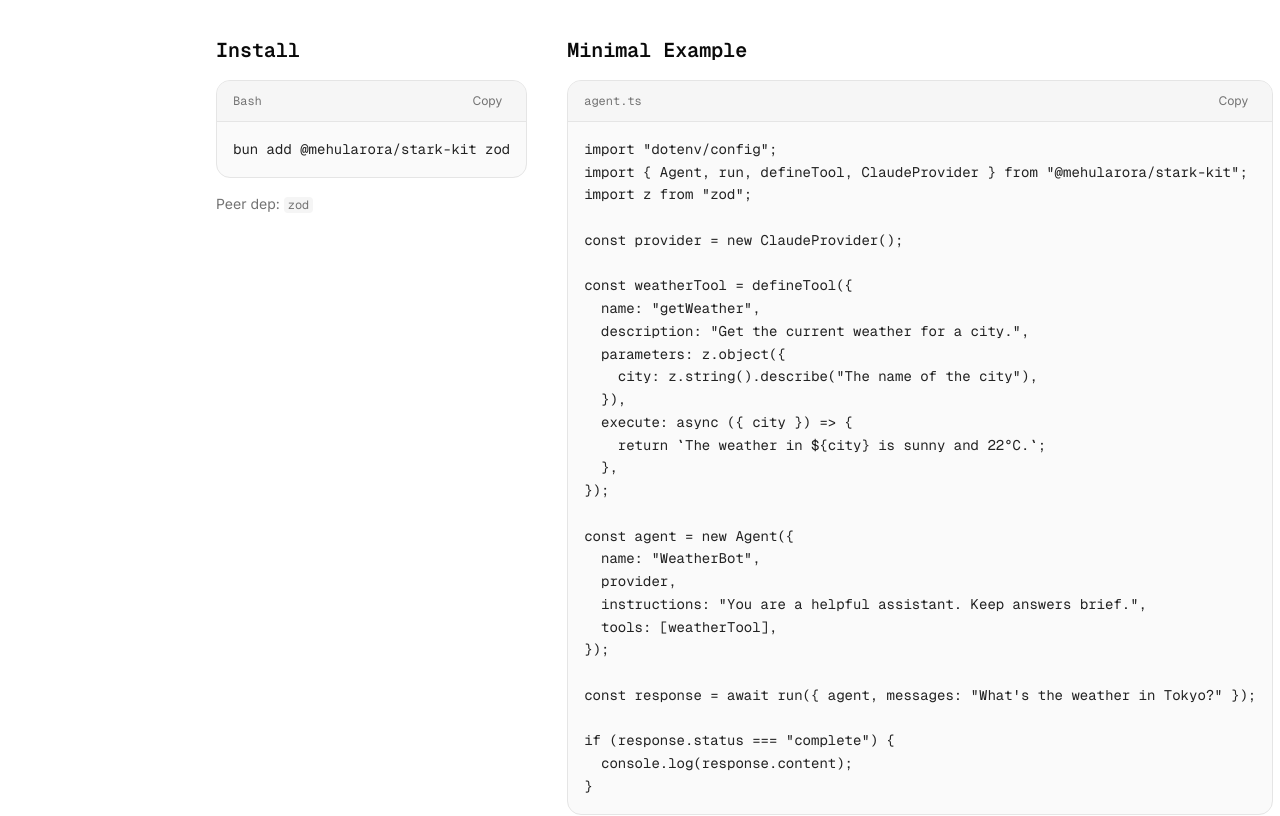
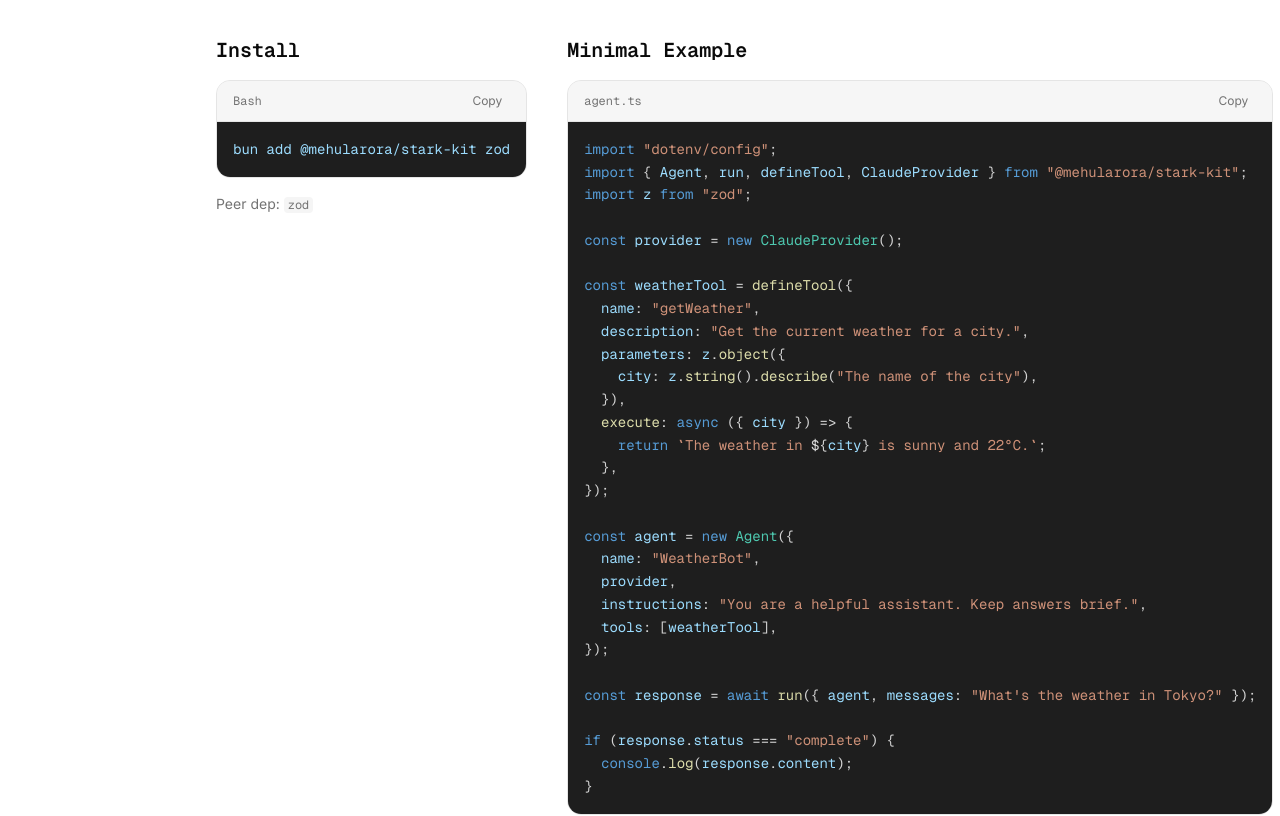
Before and after one commit to MEHULARORA11/Stark-Kit, a Next.js app in the folder frontend/: page / in a window 1280 px wide. Shown: the part 780-1596 px from the top of the page. Built offline with nearby package versions, Linux system fonts and the light colour scheme; some icons are missing.

Commit message:
feat: enhance CodeBlock component with syntax highlighting and add new navigation items to DocsSidebar

```diff
--- a/frontend/components/code-block.tsx
+++ b/frontend/components/code-block.tsx
@@ -4,6 +4,7 @@
 import { HugeiconsIcon } from "@hugeicons/react";
 import { Copy01Icon, CheckmarkCircle02Icon } from "@hugeicons/core-free-icons";
 import { cn } from "@/lib/utils";
+import { Highlight, themes } from "prism-react-renderer";
 
 interface CodeBlockProps {
   code: string;
@@ -52,9 +53,21 @@
         </button>
       </div>
       {/* Code area */}
-      <pre className="overflow-x-auto p-4 text-sm leading-relaxed">
-        <code className="font-mono text-foreground/90 whitespace-pre">{code}</code>
-      </pre>
+      <Highlight theme={themes.vsDark} code={code.trim()} language={language}>
+        {({ className, style, tokens, getLineProps, getTokenProps }) => (
+          <pre className={cn("overflow-x-auto p-4 text-sm leading-relaxed", className)} style={style}>
+            <code className="font-mono text-foreground/90">
+              {tokens.map((line, i) => (
+                <div key={i} {...getLineProps({ line })}>
+                  {line.map((token, key) => (
+                    <span key={key} {...getTokenProps({ token })} />
+                  ))}
+                </div>
+              ))}
+            </code>
+          </pre>
+        )}
+      </Highlight>
     </div>
   );
 }
--- a/frontend/components/docs-sidebar.tsx
+++ b/frontend/components/docs-sidebar.tsx
@@ -57,6 +57,26 @@
     title: "Orchestration",
     href: "/stark-kit/docs/orchestration",
     icon: AiNetworkIcon,
+  },
+  {
+    title: "Structured Outputs",
+    href: "/stark-kit/docs/structured-outputs",
+    icon: CodeIcon,
+  },
+  {
+    title: "Guardrails & Hooks",
+    href: "/stark-kit/docs/guardrails",
+    icon: UserCheck01Icon,
+  },
+  {
+    title: "Advanced Tools",
+    href: "/stark-kit/docs/tools-advanced",
+    icon: ZapIcon,
+  },
+  {
+    title: "Providers",
+    href: "/stark-kit/docs/providers",
+    icon: PackageIcon,
   },
 ];
 
```
